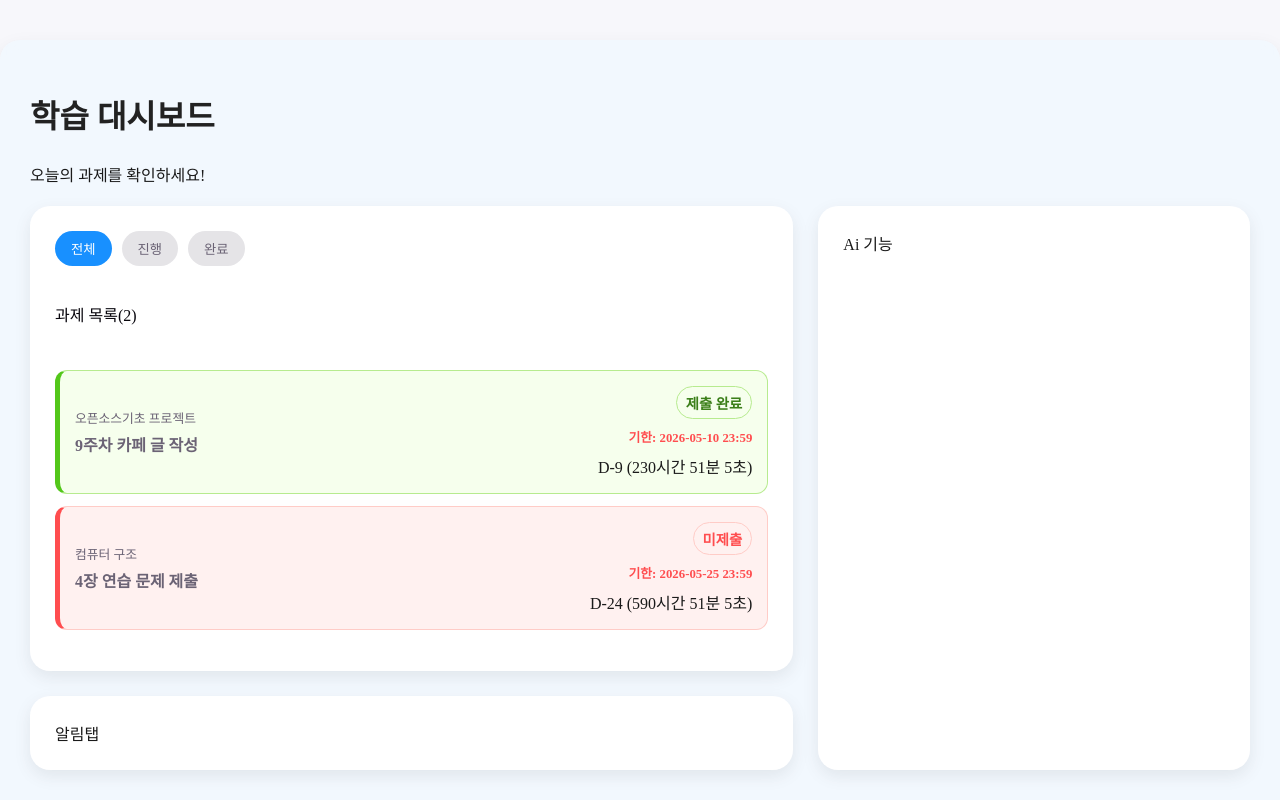
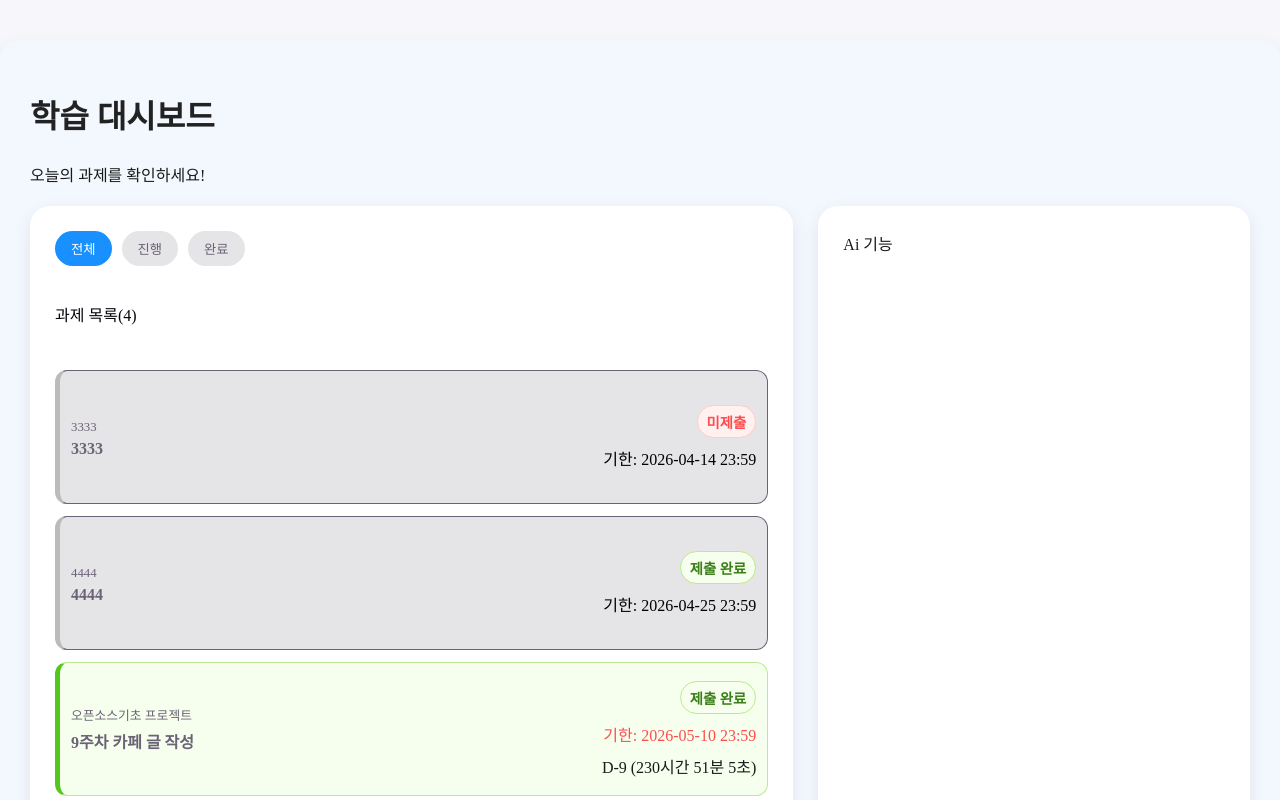
Before and after one commit to KadenID/OSBP_Team_NULL, a React (Vite) app in the folder client/: page / in a window 1280 px wide. Shown: the top 800 px of the page. Built offline with nearby package versions, Linux system fonts and the light colour scheme.

Commit message:
임시데이터 추가 및 주석 #15

```diff
--- a/client/src/Components/assignment-tab/AssignmentTab.css
+++ b/client/src/Components/assignment-tab/AssignmentTab.css
@@ -43,7 +43,8 @@
   display: flex;
   justify-content: space-between;
   align-items: center;
-  padding: 15px;
+  padding: 11px;
+  min-height: 110px;
   background-color: var(--bg-card);
   border: 1px solid var(--border);
   border-radius: 12px;
@@ -113,7 +114,7 @@
   border-radius: 20px;
 }
 
-.status-label.done { /*제출완료 버튼*/
+.status-label.done { /* 제출완료 버튼 */
   background-color: #f6ffed;
   color: #3b7f19;
   border: 1px solid #b7eb8f;
@@ -128,12 +129,12 @@
 /* 기한 텍스트: 기본 빨강 (기한 안 지남) */
 .deadline-text {
   display: block;
-  font-size: 0.8rem;
-  font-weight: 600;
+  font-size: 1rem;
+  font-weight: 500;
   color: #ff4d4f;
 }
 
-/* 기한 지남 → 회색으로 흐리게 */
+/* 기한 지남 - 회색으로 흐리게 */
 .expired-text {
   color: #000000 !important;
 }
@@ -142,7 +143,7 @@
   border-left: 5px solid #ff4d4f;
 }
 
-/* 태그 컨테이너 */
+/* 필터링 태그 컨테이너 */
 .tag-container {
   display: flex;
   align-items: center;
--- a/client/src/Components/assignment-tab/AssignmentTab.jsx
+++ b/client/src/Components/assignment-tab/AssignmentTab.jsx
@@ -15,10 +15,13 @@ function AssignmentTab() {
   //임시 데이터(목 데이터)
   const [assignment] = useState([
     { id: 1, subject: "오픈소스기초 프로젝트", task: "9주차 카페 글 작성", deadline: "2026-05-10T23:59:59", isSubmitted: true },
-    { id: 2, subject: "컴퓨터 구조", task: "4장 연습 문제 제출", deadline: "2026-05-25T23:59:59", isSubmitted: false }
+    { id: 2, subject: "컴퓨터 구조", task: "4장 연습 문제 제출", deadline: "2026-05-25T23:59:59", isSubmitted: false },
+    { id: 3, subject: "3333", task: "3333", deadline: "2026-04-14T23:59:59", isSubmitted: false },
+    { id: 4, subject: "4444", task: "4444", deadline: "2026-04-25T23:59:59", isSubmitted: true }
   ]);
 
-  //과제 상세 설명 기능 (아직)
+  // 과제 상세 설명 기능 (아직)
+  // 과제 생성 기능 : 사용자가 직접 과제 생성, 삭제 가능한 과제 (아직)
 
   const [currentTab, setCurrentTab] = useState(TABS.ALL);
   const [activeTags, setActiveTags] = useState([]);
```
